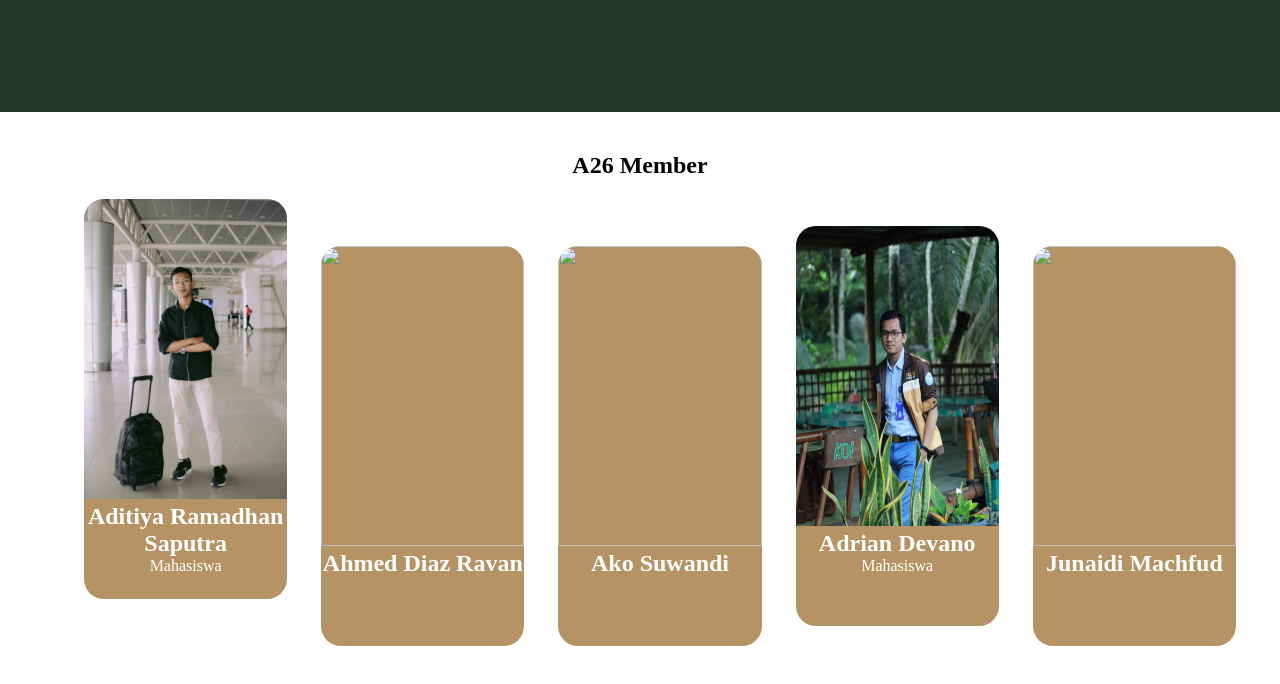
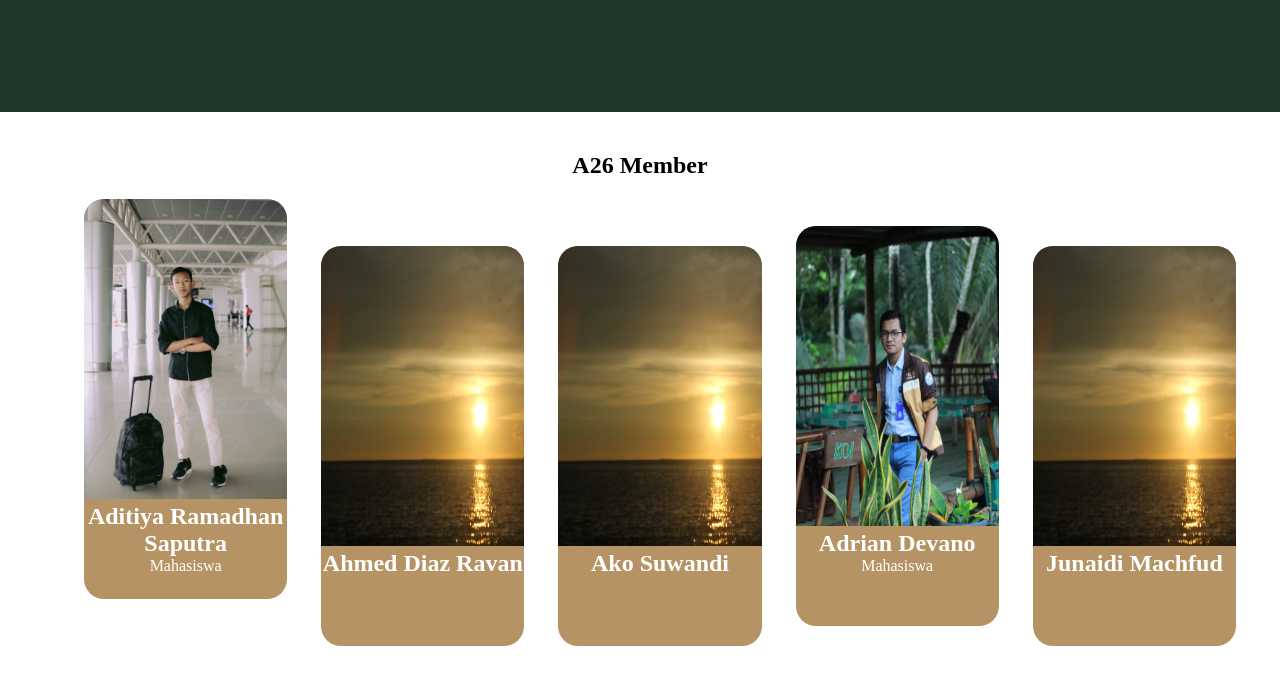
Before and after one commit to tim26progate/projek1tim26, a plain HTML site: page index.html in a window 1280 px wide. Shown: the part 548-1232 px from the top of the page. Drawn offline with Linux system fonts and the light colour scheme.

Commit message:
Update index.html

```diff
--- a/index.html
+++ b/index.html
@@ -56,7 +56,7 @@
                 </div>
                 <div class="card">
                     <div class="card-image">
-                        <img src="img/pantai.JPG" alt="">
+                        <img src="img/pantai.jpeg" alt="">
                     </div>
                     <div class="card-text">
                         <h2>Ahmed Diaz Ravan</h2>
@@ -65,7 +65,7 @@
                 </div>
                 <div class="card">
                     <div class="card-image">
-                        <img src="img/pantai.JPG" alt="">
+                        <img src="img/pantai.jpeg" alt="">
                     </div>
                     <div class="card-text">
                         <h2>Ako Suwandi</h2>
@@ -74,7 +74,7 @@
                 </div>
 				<div class="card">
                     <div class="card-image">
-                        <img src="img/adrian.JPG" alt="">
+                        <img src="img/adrian.jpeg" alt="">
                     </div>
                     <div class="card-text">
                         <h2>Adrian Devano</h2>
@@ -83,7 +83,7 @@
                 </div>
 				<div class="card">
                     <div class="card-image">
-                        <img src="img/pantai.JPG" alt="">
+                        <img src="img/pantai.jpeg" alt="">
                     </div>
                     <div class="card-text">
                         <h2>Junaidi Machfud</h2>
```
